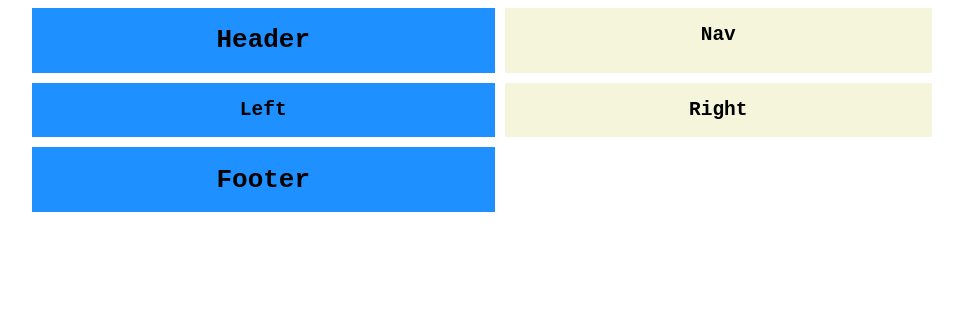
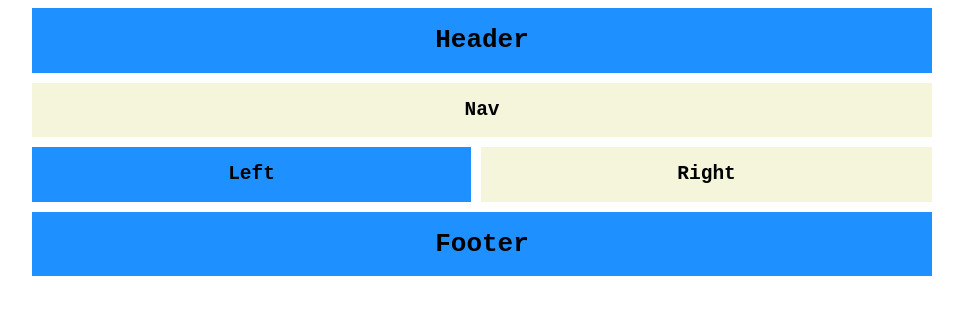
Before and after one commit to Greenkrok/Codecademy, a plain HTML site: page Learn CSS/ADVANCED CSS GRID/index.html in a window 1280 px wide. Shown: the whole page, without its empty margins (158-1121 px from the left). Drawn offline with Linux system fonts and the light colour scheme.

Commit message:
feat: grid-area

```diff
--- a/Learn CSS/ADVANCED CSS GRID/style.css
+++ b/Learn CSS/ADVANCED CSS GRID/style.css
@@ -17,20 +17,25 @@ h1, h2 {
 
 header {
   background-color: dodgerblue;
+  grid-area: header;
 }
 
 nav {
   background-color: beige;
+  grid-area: nav;
 }
 
 .left {
   background-color: dodgerblue;
+  grid-area: left;
 }
 
 .right {
   background-color: beige;
+  grid-area: right;
 }
 
 footer {
   background-color: dodgerblue;
+  grid-area: footer;
 }
```
